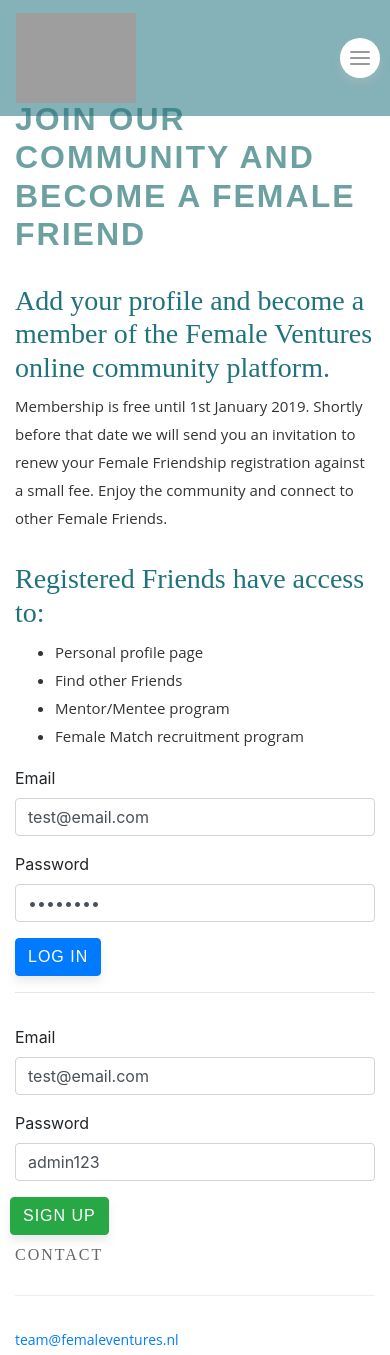
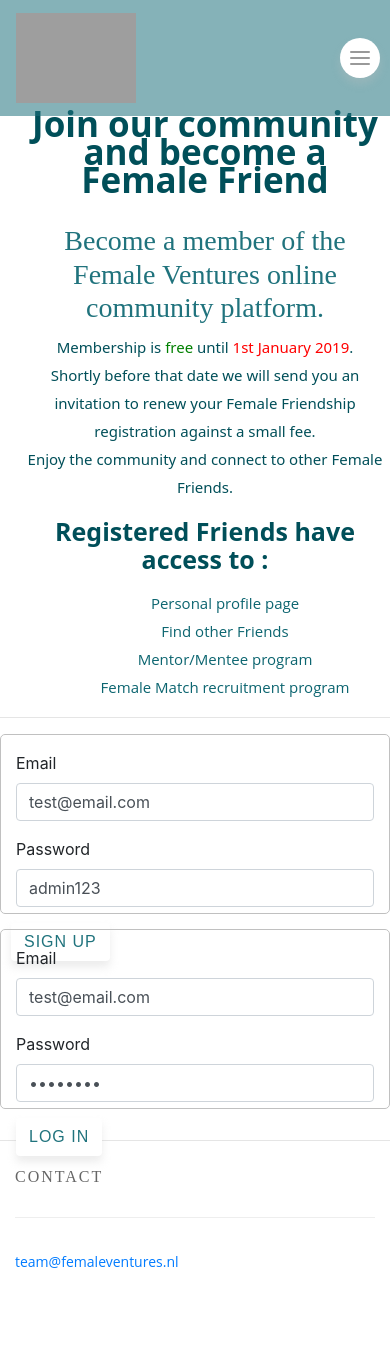
Before and after one commit to yanalalmer/impact-week, a CodeIgniter app: page /database/signup in a window 390 px wide. Shown: the top 1355 px of the page. Run offline with CodeIgniter, Linux system fonts and the light colour scheme; some libraries are stand-ins or nearby versions; grey boxes are pictures that could not be loaded.

Commit message:
css=>registration and login

```diff
--- a/application/views/main.php
+++ b/application/views/main.php
@@ -11,13 +11,10 @@
   </head>
   <body>
     <?php $this->load->view('header/header2.php') ?>
-    <div class="container">
-      <div class="row">
-        <div class="col-sm-10 offset-sm-1 col-md-8 offset-md-2 col-lg-8 offset-lg-2">
-          <form action="/users/login" method="post">
+
       <div class="page-header">
-        <h1 id='top-title'>Join our community and become a Female Friend</h1>
-      </div>
+        <p class='top-t'>Join our community and become a Female Friend</p>
+
       <div id="et-boc" class="et-boc">
   			<div id="et_builder_outer_content" class="et_builder_outer_content">
     			<div class="et_builder_inner_content et_pb_gutters3">
@@ -26,16 +23,16 @@
             				<div class="et_pb_column et_pb_column_1_2 et_pb_column_0    et_pb_css_mix_blend_mode_passthrough">
               				<div class="et_pb_module et_pb_text et_pb_text_0 et_pb_bg_layout_light  et_pb_text_align_left">
                 				<div class="et_pb_text_inner">
-                					<h2>Add your profile and become a member of the Female Ventures online community platform. </h2>
-                            <p>Membership is free until 1st January 2019. Shortly before that date we will send you an invitation to renew your Female Friendship registration against a small fee. Enjoy the community and connect to other Female Friends.</p>
+                					<h2 class='top-title'>Become a member of the Female Ventures online community platform. </h2>
+                            <p class='top-title'>Membership is <span style="color:green;">free</span> until <span style="color:red;">1st January 2019</span>.<br> Shortly before that date we will send you an invitation to renew your Female Friendship registration against a small fee.<br> Enjoy the community and connect to other Female Friends.</p>
                 				</div>
               			</div> <!-- .et_pb_text -->
             			</div> <!-- .et_pb_column -->
                   <div class="et_pb_column et_pb_column_1_2 et_pb_column_1    et_pb_css_mix_blend_mode_passthrough">
             				<div class="et_pb_module et_pb_text et_pb_text_1 et_pb_bg_layout_light  et_pb_text_align_left">
-                				<div class="et_pb_text_inner">
-                					<h2>Registered Friends have access to:</h2>
-                            <ul>
+                				<div class="et_pb_text_inner top-title">
+                					<p class='top-t-middle'>Registered Friends have access to :</p>
+                            <ul class="maza">
                               <li>Personal profile page</li>
                               <li>Find other Friends</li>
                               <li>Mentor/Mentee program</li>
@@ -48,29 +45,12 @@
     			  </div> <!-- .et_pb_section -->
         	</div>
   			</div>
-  		</div
-            <p class="warning_message"><?php echo $this->session->flashdata('login_error') ?></p>
-            <div class="form-row">
-              <div class="form-group col-sm-6 col-md-6">
-                <label for="login_email">Email</label>
-                <input id="login_email" name="login_email"
-                class="form-control" type="email" placeholder="Email"
-                value="test@email.com" required/>
-              </div>
-              <div class="form-group col-sm-6 col-md-6">
-                <label for="login_password">Password</label>
-                <input id="login_password" name="login_password"
-                class="form-control" type="password" placeholder="Password"
-                value="admin123" required/>
-              </div>
-            </div>
-            <input type="submit" value="Log In" class="btn btn-primary"/>
-          </form>
   		</div>
       </div>
             <hr>
+      <div class="container">
         <div class="row">
-        <div class="col-sm-10 offset-sm-1 col-md-8 offset-md-2 col-lg-8 offset-lg-2">
+          <div class="col-sm-10 offset-sm-1 col-md-8 offset-md-2 col-lg-8 offset-lg-2 register">
             <form action="/users/register" method="post" id="registrationForm">
               <span class="warning_message"><?php echo $this->session->flashdata('registration_error')?></span>
               <p><?php echo $this->session->flashdata('registration_status')?></p>
@@ -87,12 +67,35 @@
                   class="form-control" type="text" placeholder="Password"
                   value="admin123"/>
                 </div>
-              <input type="submit" value="Sign Up" class="btn btn-success"/>
+                <input type="submit" value="Sign Up" class="btn "/>
               </div>
             </form>
           </div>
         </div>
+        <div class="row">
+          <div class="col-sm-10 offset-sm-1 col-md-8 offset-md-2 col-lg-8 offset-lg-2 login ">
+            <form action="/users/login" method="post">
+            <p class="warning_message"><?php echo $this->session->flashdata('login_error') ?></p>
+            <div class="form-row">
+              <div class="form-group col-sm-6 col-md-6">
+                <label for="login_email">Email</label>
+                <input id="login_email" name="login_email"
+                class="form-control" type="email" placeholder="Email"
+                value="test@email.com" required/>
               </div>
+              <div class="form-group col-sm-6 col-md-6">
+                <label for="login_password">Password</label>
+                <input id="login_password" name="login_password"
+                class="form-control" type="password" placeholder="Password"
+                value="admin123" required/>
+              </div>
+            </div>
+            <input type="submit" value="Log In" class="btn"/>
+          </form>
+        </div>
+      </div>
+      </div>
+    <hr>
   <?php $this->load->view('footer/footer.php'); ?>
   </body>
 
--- a/assets/registration.css
+++ b/assets/registration.css
@@ -1,5 +1,36 @@
-#top-title{
-	color: rgba(52, 125, 125, 0.72);
+.top-title{
+	color:#004f59;
+	font-weight:400;
+	font-family:system-ui;
+	text-align: center;
+}
+.top-t{
+	margin-top: 10px;
+	color:#004f59;
 	font-weight:600;
-	font-family:sans-serif;
+	font-family:system-ui;
+	text-align: center;
+	font-size: 35px;
 }
+.top-t-middle{
+	color:#004f59;
+	font-weight:600;
+	font-family:system-ui;
+	text-align: center;
+	font-size: 25px;
+}
+.page-header{
+	margin-left: 20px;
+}
+.login, .register{
+	border: 1px solid silver;
+		height: 180px;
+		margin-bottom: 15px;
+		border-radius: 5px;
+}
+.maza{
+	list-style-type: none;
+}
+ul li{
+	color:#0c6570;
+}
```
Lines whose indentation alone changed are shown as unchanged.
